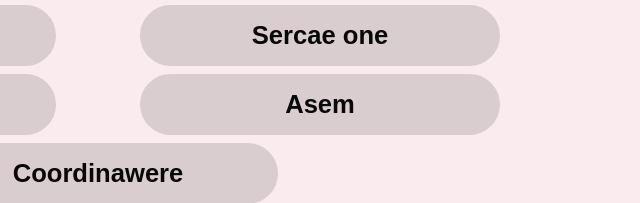
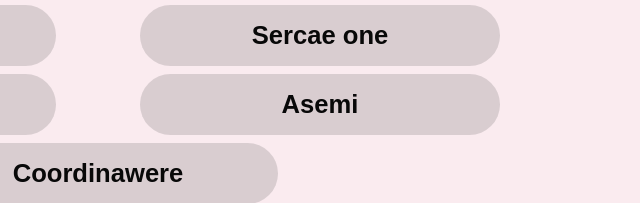
Before and after one commit to NassiraHatouchi/Nassirawebsite, a plain HTML site: page index.html in a window 1280 px wide. Shown: the part 2537-2740 px from the top of the page, 582-1222 px from the left. Drawn offline with Linux system fonts and the light colour scheme; files whose address does not match are found by name.

Commit message:
Update index.html

```diff
--- a/index.html
+++ b/index.html
@@ -130,7 +130,7 @@
                         <li class="li2">Nalanda Global</li>
                         <li class="li2">Sercae one</li>
                         <li class="li2">Flexygo</li>
-                        <li class="li2">Asem</li>
+                        <li class="li2">Asemi</li>
                         <li class="li2">Coordinawere</li>
 
                     </ul>
```
